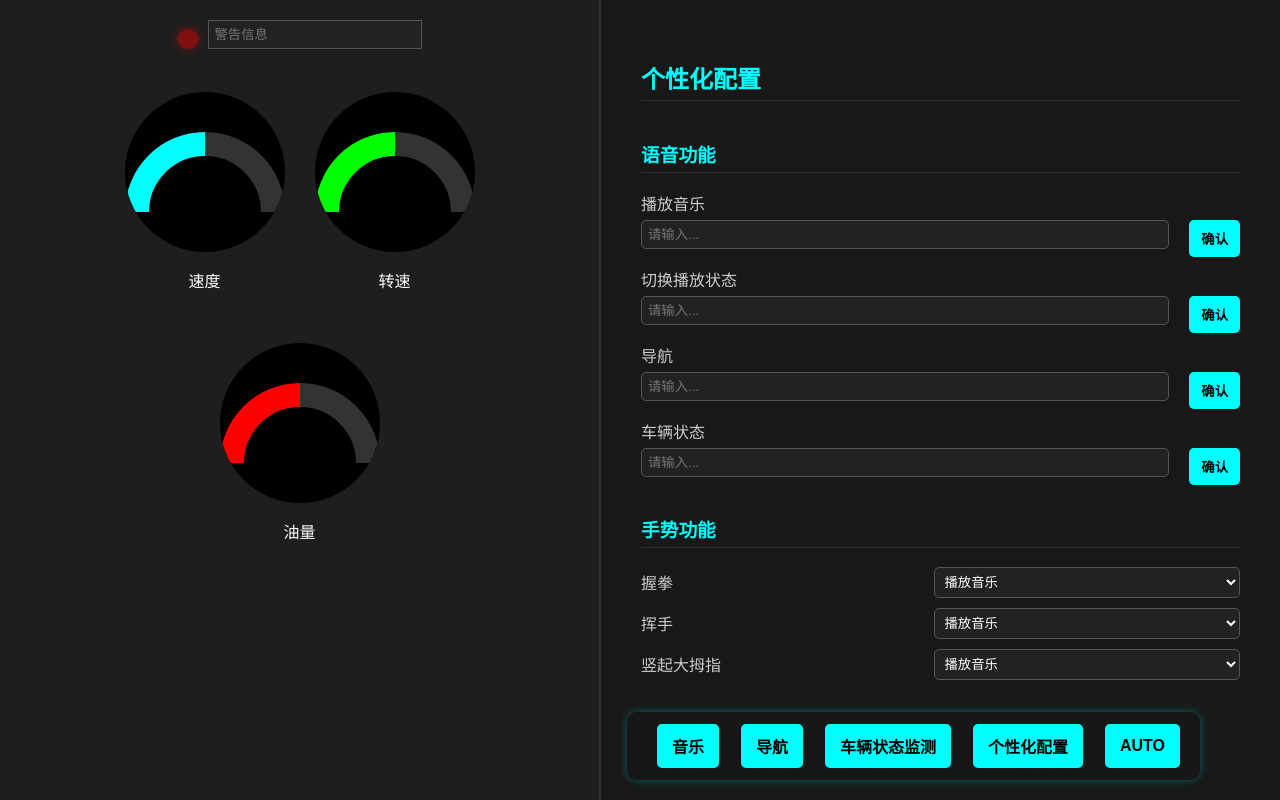
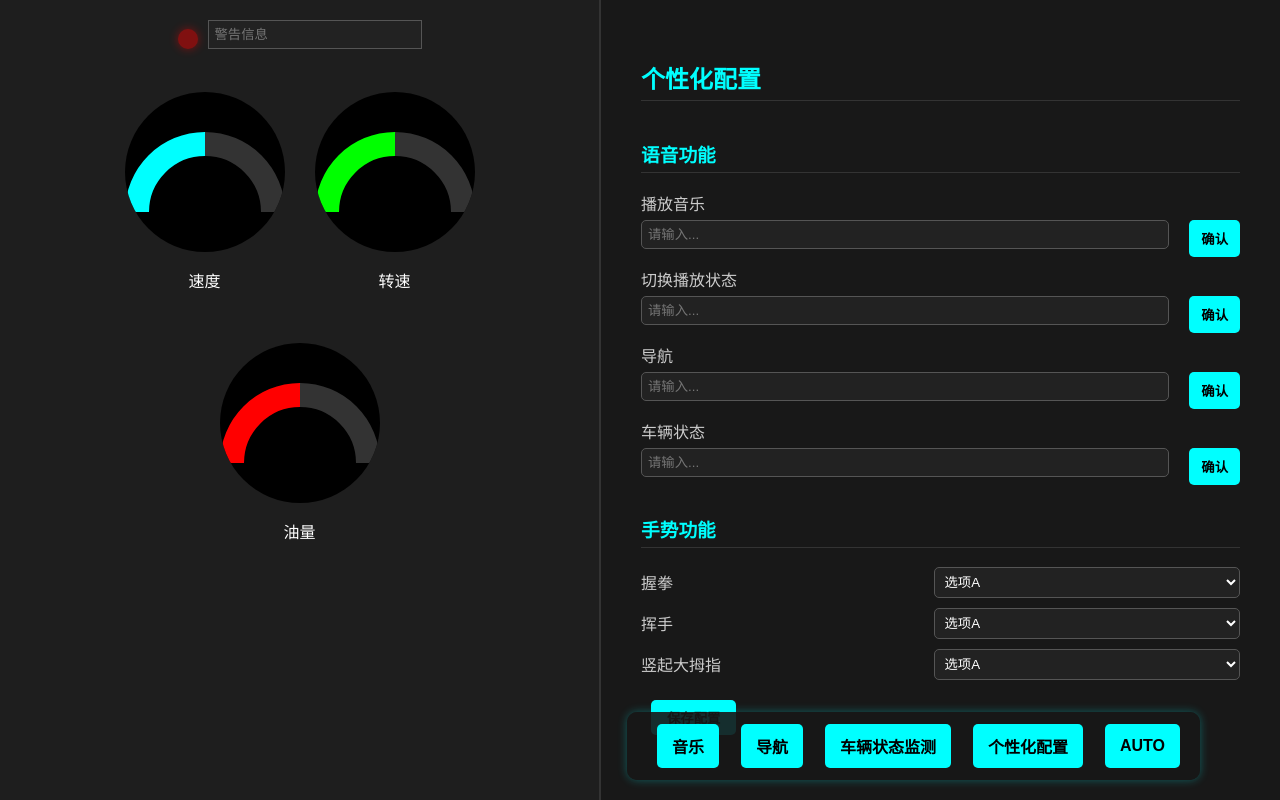
Before and after one commit to CentaureaHO/NKU_SoftwareEngineering, a Flask app: page /config in a window 1280 px wide. Run offline with Flask 3, Linux system fonts and the light colour scheme.

Commit message:
add config save

```diff
--- a/viewer/templates/config.html
+++ b/viewer/templates/config.html
@@ -346,13 +346,21 @@
                 {% for gesture, options in gesture_data.items() %}
                 <div style="margin: 10px 0; display: flex; justify-content: space-between; align-items: center;">
                     <span style="flex: 1; color: #ccc;">{{ gesture }}</span>
-                <select style="flex: 1; padding: 6px; background-color: #222; color: #fff; border: 1px solid #555; border-radius: 5px;">
+                    <select id="gesture_{{ loop.index }}" style="flex: 1; padding: 6px; background-color: #222; color: #fff; border: 1px solid #555; border-radius: 5px;">
                         {% for option in options %}
                             <option value="{{ option }}">{{ option }}</option>
                         {% endfor %}
                     </select>
                 </div>
                 {% endfor %}
+            </div>
+
+            <!-- 保存按钮 -->
+            <div style="margin-top: 20px;">
+                <button type="button" onclick="saveConfig()"
+                    style="padding: 8px 16px; background-color: #0ff; color: #000; border: none; border-radius: 5px;">
+                    保存配置
+                </button>
             </div>
 
         </div>
@@ -367,55 +375,42 @@
                     resultDiv.textContent = '';
                 }
             }
-        </script>
 
-        <!-- <script>
-        function handleMusic(action) {
-            if (action === 'next') {
-                fetch('/pause_music', {
-                    method: 'POST'
-                }).catch(error => {
-                    console.error('暂停/继续失败:', error);
+            // 保存配置
+            function saveConfig() {
+                const voiceInputs = {};
+                const gestureOptions = {};
+
+                // 获取所有语音输入框内容
+                {% for text, options in text_list.items() %}
+                voiceInputs["{{ text }}"] = document.getElementById(`voice_input_{{ loop.index }}`).value.trim();
+                {% endfor %}
+
+                // 获取所有手势选择的选项
+                {% for gesture, options in gesture_data.items() %}
+                gestureOptions["{{ gesture }}"] = document.getElementById(`gesture_{{ loop.index }}`).value;
+                {% endfor %}
+
+                // 发送保存请求到后端
+                fetch('/save_config', {
+                    method: 'POST',
+                    headers: {
+                        'Content-Type': 'application/json',
+                    },
+                    body: JSON.stringify({
+                        'voiceInputs': voiceInputs,
+                        'gestureOptions': gestureOptions
+                    })
+                })
+                .then(response => response.json())
+                .then(data => {
+                    alert('配置保存成功！');
+                })
+                .catch(error => {
+                    console.error('保存配置时出错:', error);
                 });
             }
-        }
-
-        </script> -->
-
-        <!-- <script>
-            async function pollAction() {
-                try {
-                    const response = await fetch('/get_action');
-                    const data = await response.json();
-                    const action = data.action;
-
-                    if (action) {
-                        console.log("触发动作: " + action);
-                        handleAction(action);  // 相当于模拟点击按钮
-                    }
-                } catch (error) {
-                    console.error('获取动作失败:', error);
-                }
-            }
-
-            // 每 1 秒轮询一次
-            setInterval(pollAction, 1000);
-
-            function handleAction(action) {
-                if (action === 'music') {
-                    window.location.href = '/music';
-                } else if (action === 'navigation') {
-                    window.location.href = '/navigation';
-                } else if (action === 'status') {
-                    window.location.href = '/status';
-                } else if (action === 'config') {
-                    window.location.href = '/config';
-                } else if (action === 'auto') {
-                    window.location.href = '/auto';
-                }
-            }
-        </script> -->
-
+        </script>
 
         <!-- 控制按钮区 -->
         <div id="control-buttons">
--- a/viewer/viewer.py
+++ b/viewer/viewer.py
@@ -1,24 +1,24 @@
 from flask import Flask, render_template, request, jsonify,redirect, url_for
-from individuation import Individuation
+
 
 import sys
 # sys.path.append(r'..')
 sys.path.append(r'C:\2025spring\软件工程\小组作业\NKU_SoftwareEngineering')
 
 from applications.application import Application
-
+from individuation import Individuation
 viewer = Flask(__name__)
 # # 初始的 gesture_data 和 text_list
-# gesture_data = {
-#     "左转": ["选项A", "选项B", "选项C"],
-#     "右转": ["选项A", "选项B", "选项C"],
-#     "停止": ["选项A", "选项B", "选项C"]
-# }
+gesture_data = {
+    "左转": ["选项A", "选项B", "选项C"],
+    "右转": ["选项A", "选项B", "选项C"],
+    "停止": ["选项A", "选项B", "选项C"]
+}
 
-# text_list = {
-#     '语音识别': ["开启", "关闭", "自动"],
-#     '语音控制': ["开启", "关闭", "自动"]
-# }
+text_list = {
+    '语音识别': ["开启", "关闭", "自动"],
+    '语音控制': ["开启", "关闭", "自动"]
+}
 
 @viewer.route('/')
 def index():
@@ -113,36 +113,56 @@ def status():
 #     return render_template('config.html', text_list=text_list, gesture_data=gesture_data)
 @viewer.route('/config', methods=['GET'])
 def config():
-    # global text_list, gesture_data
+    # 获取手势名称
+    gesture_names = Individuation.get_gesture_names()
 
-    # text_list = {}
-    # a = ["开启", "关闭", "自动"]
+    # 打印信息帮助调试
+    print("gesture_names:", gesture_names)
 
+    # 设置默认的 text_list
+    a = ["开启", "关闭"]
+    x = Application.get_application_name()
 
-    # # 从请求中获取新的 text_list 和 gesture_data
-    # data = request.get_json()
-    # x    = Application.get_application_name()
-    # text_list = {x[i]: a for i in range(len(x))}
-    # print(text_list)
-    # # 如果提供了新的 text_list，就更新它
-    # if 'text_list' in data:
-    #     text_list = data['text_list']
+    print("x:", x)
 
-    # # 如果提供了新的 gesture_data，就更新它
-    # if 'gesture_data' in data:
-    #     gesture_data = data['gesture_data']
-    gesture_names = Individuation.get_gesture_names()
-    text_list_a = {}
-    gesture_data_a = {}
-    print("text_list_a:", text_list_a)
-    #text_list['语音识别'] = ["开启", "关闭"]
-    a = ["开启", "关闭"]
-    x    = Application.get_application_name()
-    print("x:", x)
+    # 根据应用程序名称更新 text_list
     text_list_a = {x[i]: a for i in range(len(x))}
-    print("gesture_names:", gesture_names)
-    gesture_data_a  = {gesture_names[i]: x for i in range(len(gesture_names))}
+    print("Updated text_list_a:", text_list_a)
+
+    # 根据手势名称更新 gesture_data
+    gesture_data_a = {gesture_names[i]: ["选项A", "选项B", "选项C"] for i in range(len(gesture_names))}
+    print("Updated gesture_data_a:", gesture_data_a)
+
+    # 返回页面并渲染配置
     return render_template('config.html', text_list=text_list_a, gesture_data=gesture_data_a)
+@viewer.route('/save_config', methods=['POST'])
+def save_config():
+    data = request.get_json()
+
+    # 获取语音输入框的内容
+    voice_inputs = data.get('voiceInputs', {})
+    print("保存的语音功能配置:")
+    for key, value in voice_inputs.items():
+        print(f"{key}: {value}")
+
+    # 获取手势功能的选择
+    gesture_options = data.get('gestureOptions', {})
+    print("保存的手势功能配置:")
+    for key, value in gesture_options.items():
+        print(f"{key}: {value}")
+
+    return jsonify({'status': 'ok', 'message': '配置已保存'})
+
+@viewer.route('/trigger_action', methods=['POST'])
+def trigger_action():
+    data = request.get_json()
+    action = data.get('action')
+    if action in ['music', 'navigation', 'status', 'config', 'auto']:
+        print(f"✅ 收到 POST 请求：{action}")
+        return redirect(url_for(action))  # 自动跳转到对应的页面
+    else:
+        return jsonify({'status': 'error', 'message': 'Unknown action'}), 400
+
 
 @viewer.route('/auto')
 def auto():
@@ -159,30 +179,6 @@ def exopen_music():
 last_action = None
 
 
-
-# @viewer.route('/trigger_action', methods=['POST'])
-# def trigger_action():
-#     global last_action
-#     data = request.get_json()
-#     action = data.get('action')
-#     if action == 'music':
-#         print("✅ 收到 POST 请求：music")  # 清晰可见的终端日志
-#         last_action = 'music'
-#         return jsonify({'status': 'ok', 'message': 'Music action triggered'})
-#     else:
-#         print("⚠️ 收到未知 action：", action)
-#         return jsonify({'status': 'error', 'message': 'Unknown action'}), 400
-@viewer.route('/trigger_action', methods=['POST'])
-def trigger_action():
-    global last_action
-    data = request.get_json()
-    action = data.get('action')
-    if action in ['music', 'navigation', 'status', 'config', 'auto']:
-        last_action = action
-        print(f"✅ 收到 POST 请求：{action}")
-        return redirect(url_for(action))  # 自动跳转到对应的页面
-    else:
-        return jsonify({'status': 'error', 'message': 'Unknown action'}), 400
 
 @viewer.route('/get_action')
 def get_action():
```
Lines whose indentation alone changed are shown as unchanged.
